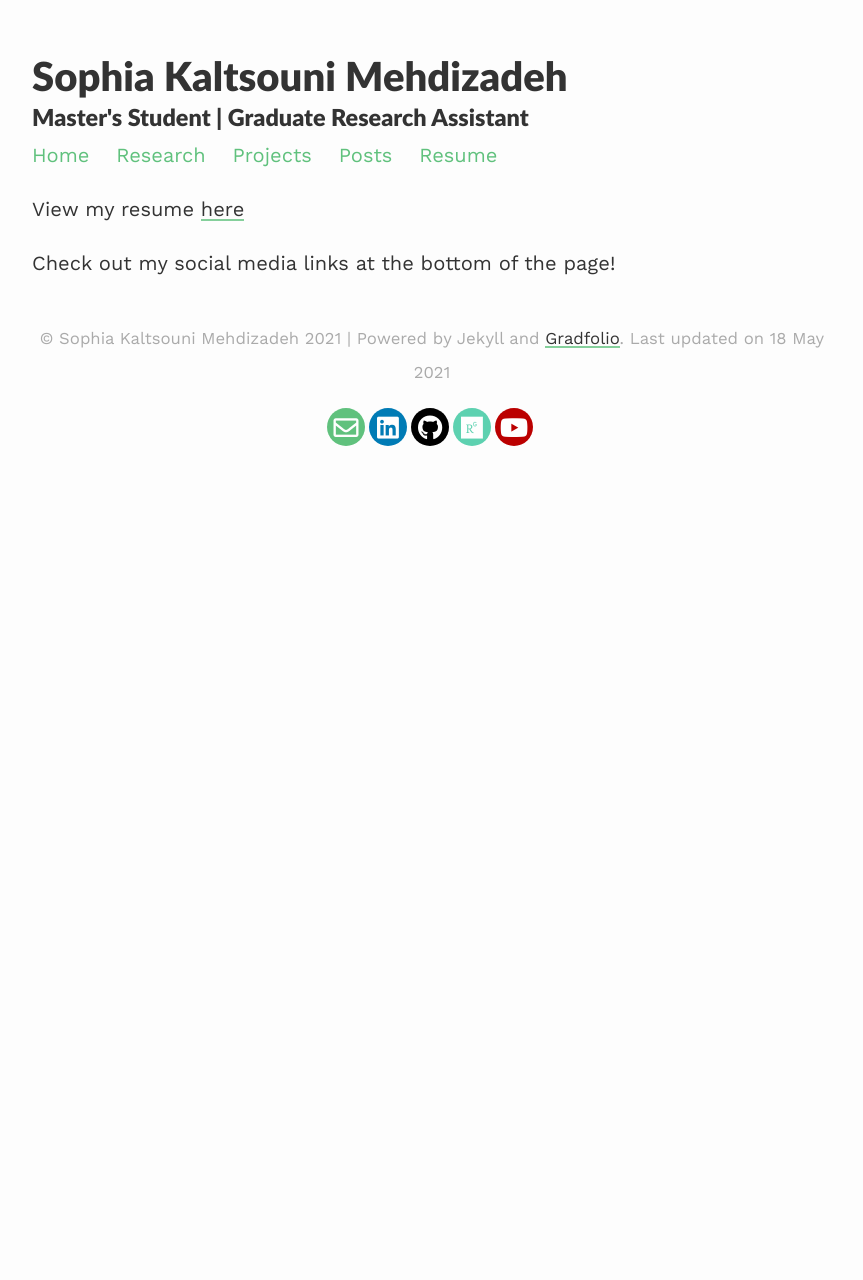
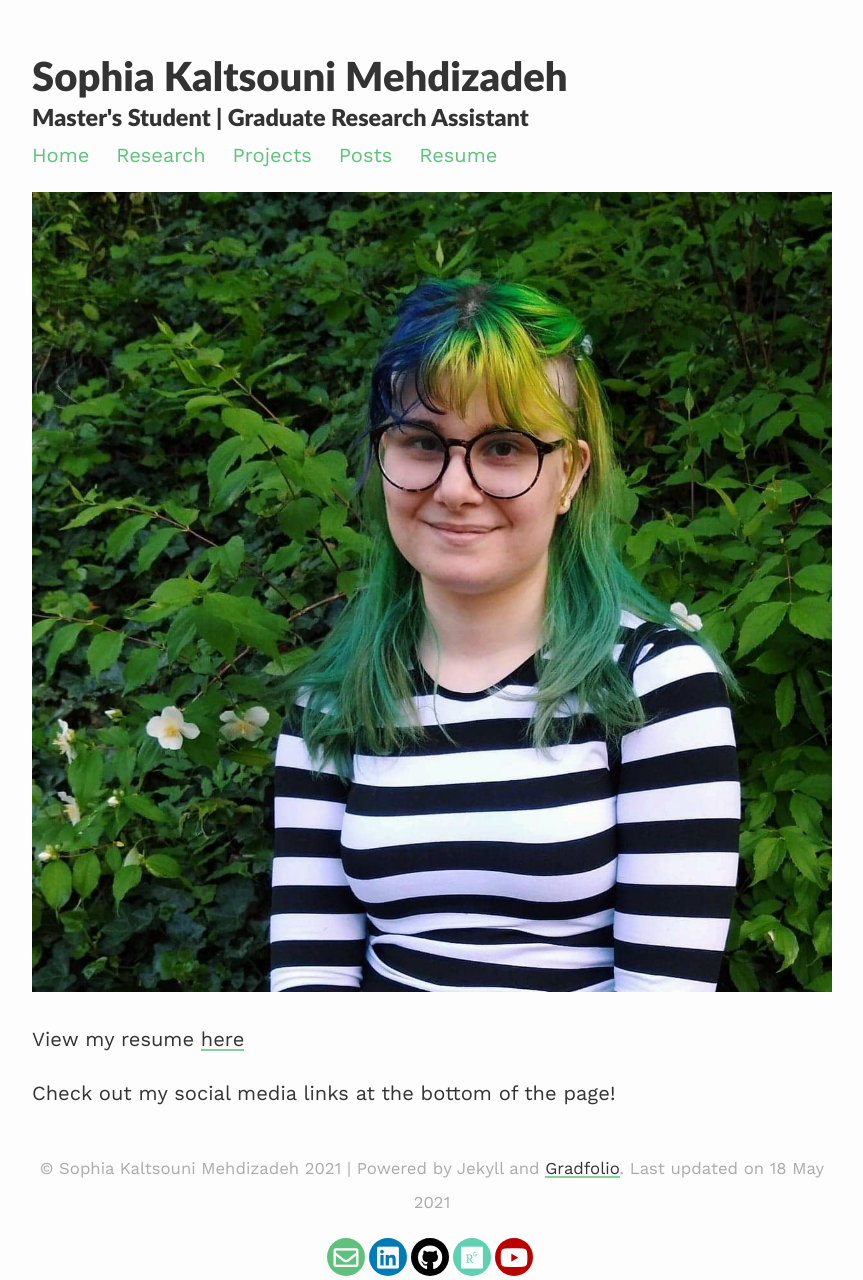
Before and after one commit to smehdizadeh/smehdizadeh.github.io, a Jekyll site: the page built from _pages/resume.md, in a window 1280 px wide. Shown: the whole page, without its empty margins (208-1071 px from the left). Built offline with Jekyll 4.4.1, drawn with Linux system fonts in a browser that asks for light colours; nearby versions of some CDN libraries; before the commit the page ends 980 px from its top, so only the background shows below that.

Commit message:
Update resume.md

```diff
--- a/_pages/resume.md
+++ b/_pages/resume.md
@@ -5,6 +5,8 @@ permalink: /resume/
 published: true
 ---
 
+![photo](/assets/images/headshot.jpg)
+
 View my resume [here](/assets/files/Mehdizadeh_resume_upload.pdf)
 
 Check out my social media links at the bottom of the page!
```
